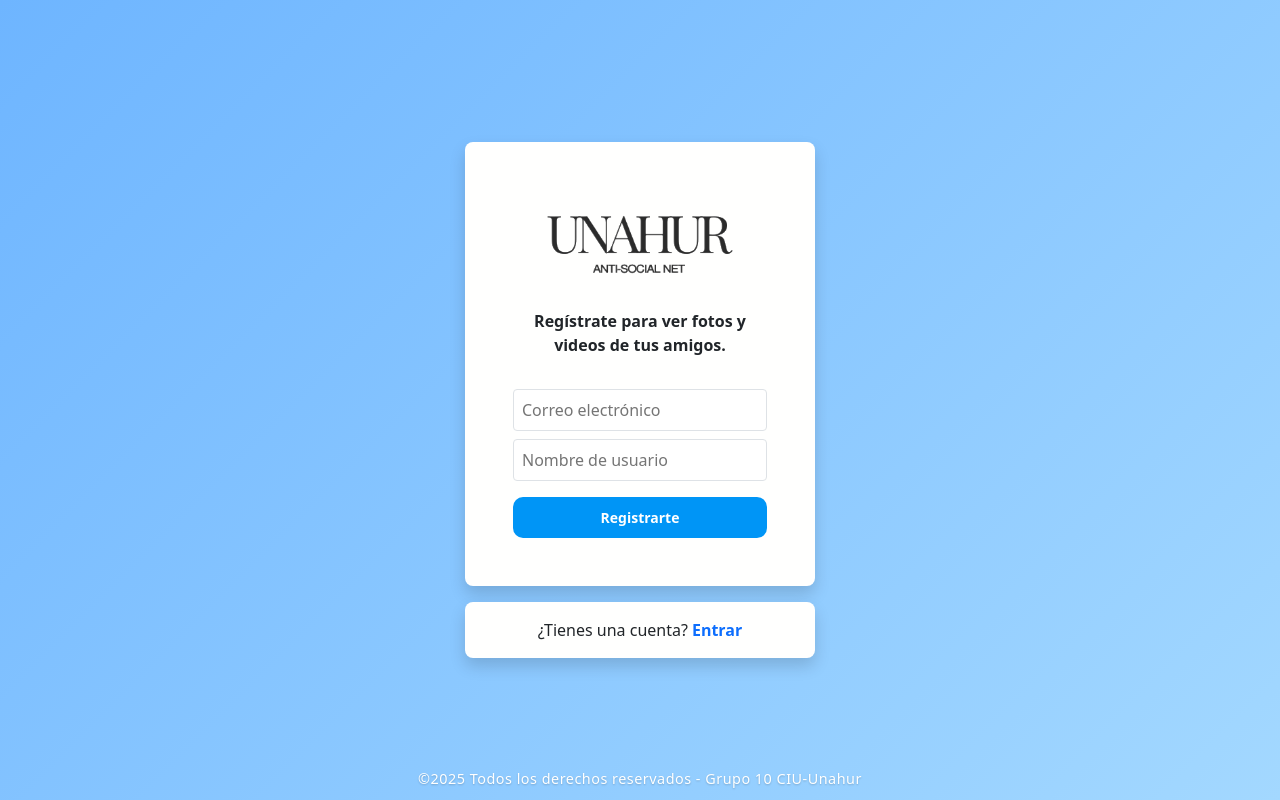
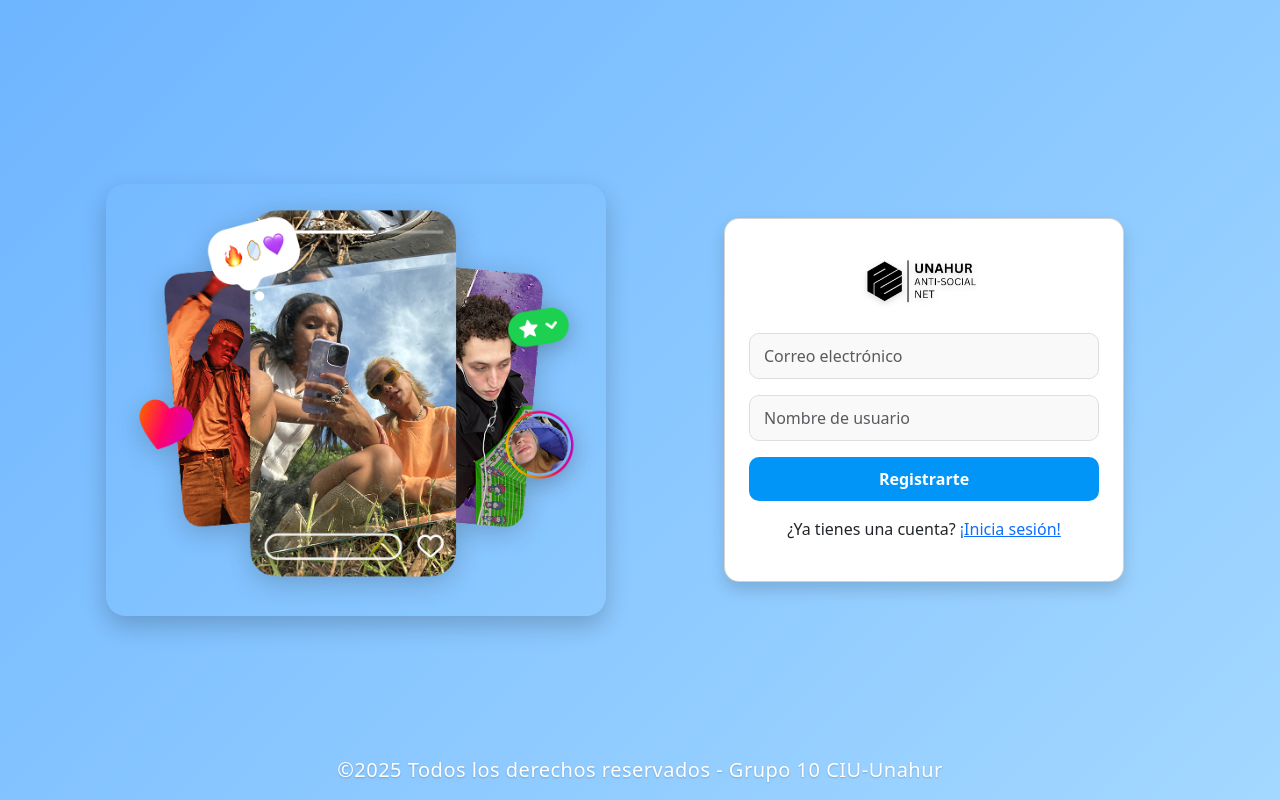
Before and after one commit to fausto-romay/TP2-CIU, a React (Vite) app: page /signup in a window 1280 px wide. Built offline with nearby package versions, Linux system fonts and the light colour scheme.

Commit message:
Estilos del SingUpPage

```diff
--- a/src/pages/LoginPage.tsx
+++ b/src/pages/LoginPage.tsx
@@ -95,7 +95,7 @@ function LoginPage() {
             </div>
         </div>
         <footer>
-            <h5>© 2025 Alumnos del grupo 10</h5>
+            <h5>©2025 Todos los derechos reservados - Grupo 10 CIU-Unahur</h5>
         </footer>
         </>
     );
--- a/src/pages/SignupPage.tsx
+++ b/src/pages/SignupPage.tsx
@@ -1,45 +1,98 @@
-import logo from "../assets/logo1.png";
-import { Link } from "react-router-dom";
-import "../styles/signupPage.css"
+import { useState } from "react";
+import { Link, useNavigate } from "react-router-dom";
+import logo from "../assets/logo2.png";
+import imagen from "../assets/imagenFondo.png";
+import "../styles/loginPage.css";
 
-export default function SignupPage() {
+function SignupPage() {
+    const [email, setEmail] = useState("");
+    const [nickName, setNickName] = useState("");
+    const [error, setError] = useState("");
+    const navigate = useNavigate();
 
-  return (
-    // 1. Contenedor principal para centrar *todo* el contenido de la página
-    <div className="signup-page d-flex justify-content-center align-items-center" style={{ minHeight: "100vh" }}>
+    const handleSubmit = async (e: React.FormEvent) => {
+        e.preventDefault();
+        setError("");
 
-      {/* Contenedor de la vista de registro */}
-      <div style={{ maxWidth: "350px", width: "90%" }}>
+        // Simulación del registro (ya que no hay backend todavía)
+        try {
+            if (!email.includes("@")) {
+                setError("Correo inválido");
+                return;
+            }
 
-        {/* Formulario */}
-        {/* 2. d-flex y flex-column para los hijos, y align-items-center para centrarlos horizontalmente */}
-        <div className="recuadro d-flex flex-column align-items-center shadow rounded-3 p-5 mb-3">
-          <div className="text-center">
-            <img src={logo} alt="Logo" className="img-fluid" style={{ maxHeight: "120px" }} />
-          </div>
-          <div className="text-center mb-3">
-            <p className="fs-6 fw-semibold">Regístrate para ver fotos y videos de tus amigos.</p>
-          </div>
+            if (nickName.trim().length < 3) {
+                setError("El nombre de usuario debe tener al menos 3 caracteres");
+                return;
+            }
 
-          <form className="d-flex flex-column gap-2 w-100"> {/* 3. d-flex, flex-column y w-100 para que el formulario ocupe el ancho y los inputs se apilen */}
-            <input className="p-2 border rounded-1" type="text" placeholder="Correo electrónico" required />
-            <input className="p-2 border rounded-1" type="text" placeholder="Nombre de usuario" required />
-            <button className="btn btn-primary btn-sm mt-2" type="button">Registrarte</button>
-          </form>
+            const newUser = { email, nickName };
+            localStorage.setItem("user", JSON.stringify(newUser));
+
+            alert("Registro exitoso 🎉");
+            navigate("/"); // redirige al login
+        } catch (err) {
+            console.error(err);
+            setError("Error al registrarse");
+        }
+    };
+
+    return (
+        <>
+        <div className="login-page d-flex align-items-center justify-content-center vh-100">
+            <div className="login-wrapper container d-flex justify-content-center align-items-center">
+            <div className="image-side d-none d-md-flex justify-content-center align-items-center">
+                <img
+                src={imagen}
+                alt="Fondo Unahur"
+                className="login-side-image"
+                />
+            </div>
+            <div className="form-side d-flex justify-content-center align-items-center">
+                <div className="card shadow p-4 text-center login-card">
+                <img
+                    src={logo}
+                    alt="Unahur Logo"
+                    className="login-logo mb-3"
+                />
+                <form onSubmit={handleSubmit}>
+                    <div className="mb-3">
+                    <input
+                        type="email"
+                        id="email"
+                        className="form-control"
+                        placeholder="Correo electrónico"
+                        value={email}
+                        onChange={(e) => setEmail(e.target.value)}
+                        required
+                    />
+                    </div>
+                    <div className="mb-3">
+                    <input
+                        type="text"
+                        id="nickName"
+                        className="form-control"
+                        placeholder="Nombre de usuario"
+                        value={nickName}
+                        onChange={(e) => setNickName(e.target.value)}
+                        required
+                    />
+                    </div>
+                    {error && <div className="alert alert-danger">{error}</div>}
+                    <button type="submit" className="btn btn-primary w-100">
+                    Registrarte
+                    </button>
+                </form>
+                <p className="mt-2 pt-2">¿Ya tienes una cuenta? <Link to="/">¡Inicia sesión!</Link></p>
+                </div>
+            </div>
+            </div>
         </div>
+        <footer>
+            <h5>©2025 Todos los derechos reservados - Grupo 10 CIU-Unahur</h5>
+        </footer>
+        </>
+    );
+}
 
-        {/* Enviar al login si tiene cuenta */}
-        {/* 4. justify-content-center para centrar el párrafo que contiene el texto y el enlace */}
-        <div className="recuadro d-flex justify-content-center align-items-center shadow rounded-3 p-3">
-          <p className="mb-0">¿Tienes una cuenta?
-            <Link to="/" className="ms-1 fw-semibold text-decoration-none">Entrar</Link>
-          </p>
-        </div>
-      </div>
-
-      <footer>
-        ©2025 Todos los derechos reservados - Grupo 10 CIU-Unahur
-      </footer>
-    </div>
-  )
-}
+export default SignupPage;
```
